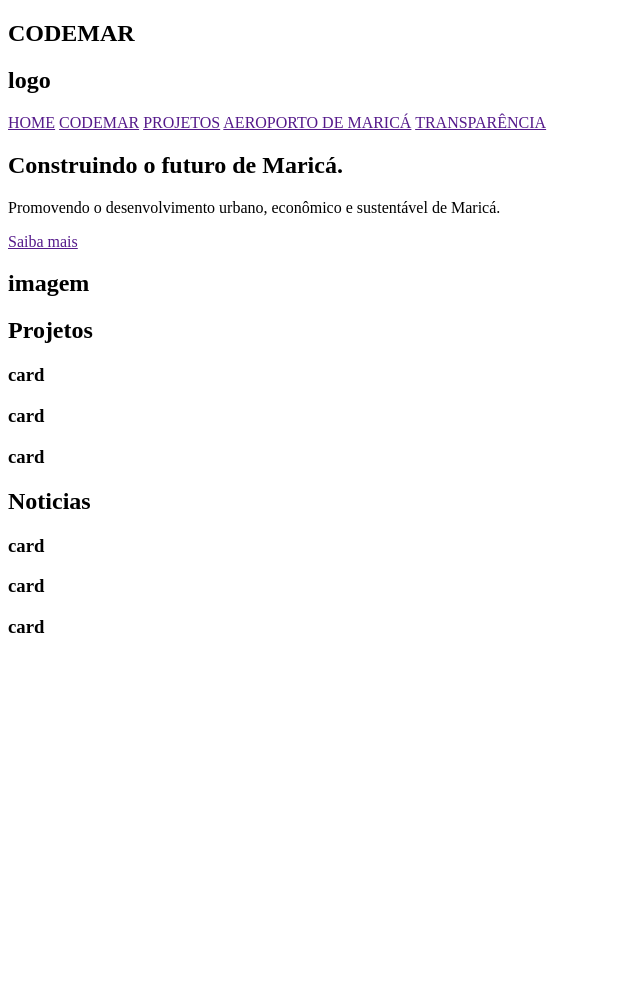
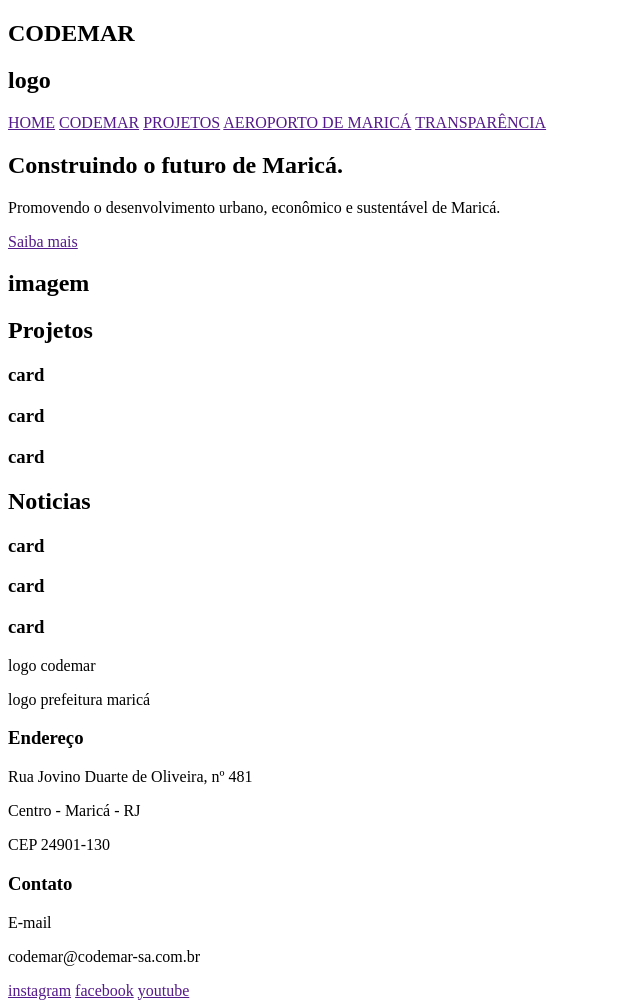
Before and after one commit to rafaelooliveira3124-oss/codemar-redisign, a plain HTML site: page index.html in a window 1280 px wide. Shown: the whole page, without its empty margins (0-640 px from the left). Before the commit the page ends 800 px from the top, so only its background shows below. Drawn offline with Linux system fonts and the light colour scheme.

Commit message:
Finalizado estrutura HTML

```diff
--- a/index.html
+++ b/index.html
@@ -7,7 +7,7 @@
 </head>
 <body>
     <header>
-        <div class="logo-projeto">
+        <div class="logo-codemar">
             <h2>CODEMAR</h2>
             <h2>logo</h2>
         </div>
@@ -23,7 +23,7 @@
     </header>
 
     <main>
-        <section>
+        <section class="principal">
             <div class="impacto">
                 <h1>Construindo o futuro de Maricá.</h1>
                 <p>Promovendo o desenvolvimento urbano, econômico e sustentável de Maricá.</p>
@@ -34,14 +34,14 @@
             </div>
         </section>
 
-        <section>
+        <section class="projetos">
             <h2>Projetos</h2>
             <h3>card</h3>
             <h3>card</h3>
             <h3>card</h3>
         </section>
 
-        <section>
+        <section class="noticias">
             <h2>Noticias</h2>
             <h3>card</h3>
             <h3>card</h3>
@@ -49,5 +49,32 @@
         </section>
 
     </main>
+
+    <footer>
+        <div class="logo-codemar-prefeitura">
+            <p>logo codemar</p>
+            <p>logo prefeitura maricá</p>
+        </div>
+        <div class="informacoes">
+            <div class="endereco">
+                <h3>Endereço</h3>
+                <p>Rua Jovino Duarte de Oliveira, nº 481</p>
+                <p>Centro - Maricá - RJ</p>
+                <p>CEP 24901-130</p>
+            </div>
+
+            <div class="contato">
+                <h3>Contato</h3>
+                <p>E-mail</p>
+                <p>codemar@codemar-sa.com.br</p>
+            </div>
+
+            <div class="redes-sociais">
+                <a href="">instagram</a>
+                <a href="">facebook</a>
+                <a href="">youtube</a>
+            </div>
+        </div>
+    </footer>
 </body>
 </html>
```
